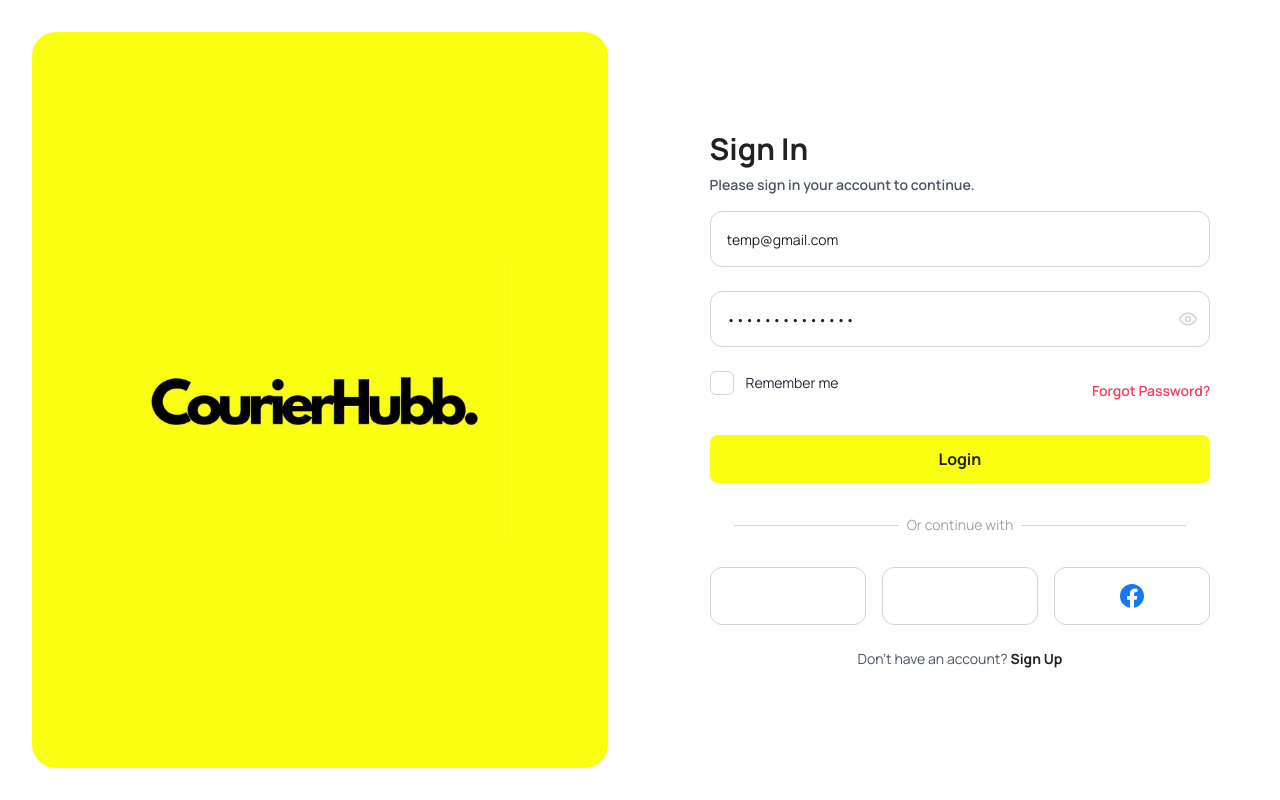
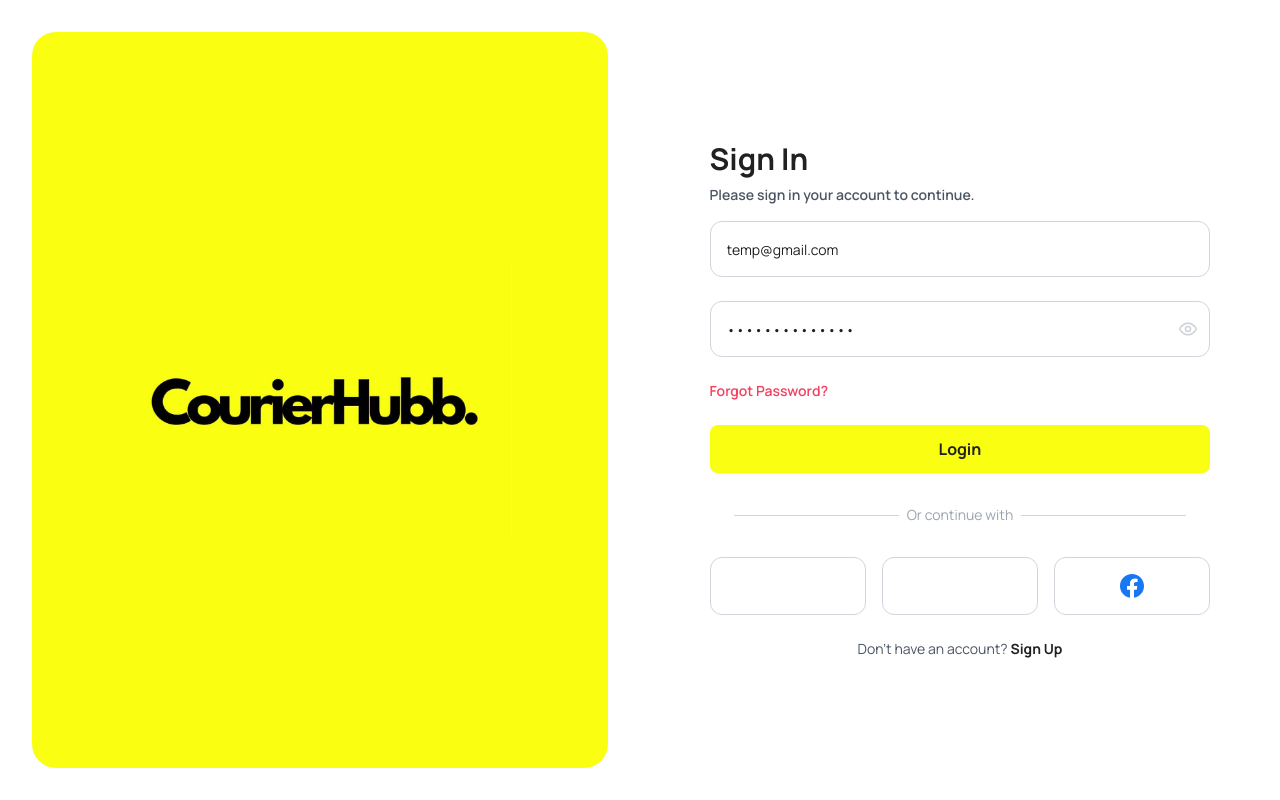
Before and after one commit to Shvmroz/courier-hubb-react, a React (Vite) app: page /login in a window 1280 px wide. Built offline with nearby package versions, Linux system fonts and the light colour scheme; some icons are missing.

Commit message:
Updated login.jsx

```diff
--- a/src/pages/auth/login.jsx
+++ b/src/pages/auth/login.jsx
@@ -4,7 +4,6 @@
 import { Input } from "../../components/ui/Input";
 import Button from "../../components/ui/Button";
 import { Icon } from "@iconify/react";
-import Checkbox from "../../components/ui/CheckBox";
 
 const LoginPage = () => {
   const [email, setEmail] = useState("temp@gmail.com");
@@ -86,15 +85,7 @@
               </div>
 
               <div className="flex justify-between items-center my-6">
-                <Checkbox
-                  text={
-                    <span className="text-sm text-gray-800  ">
-                      Remember me
-                    </span>
-                  }
-                  checked={rememberMe}
-                  onChange={setRememberMe}
-                />
+
 
                 <button
                   type="button"
```
